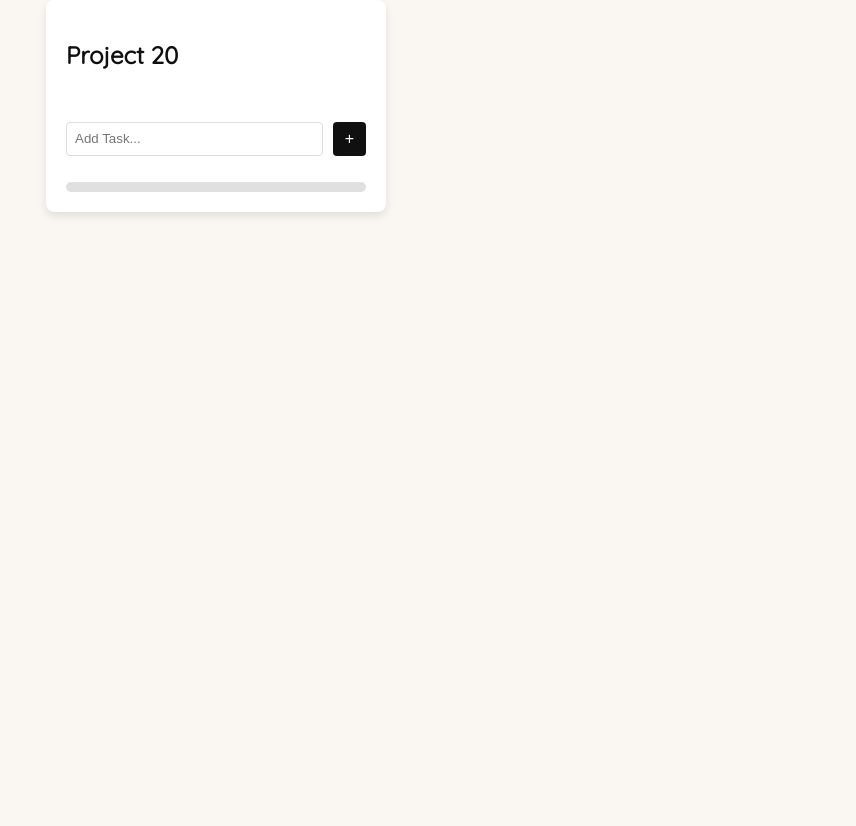
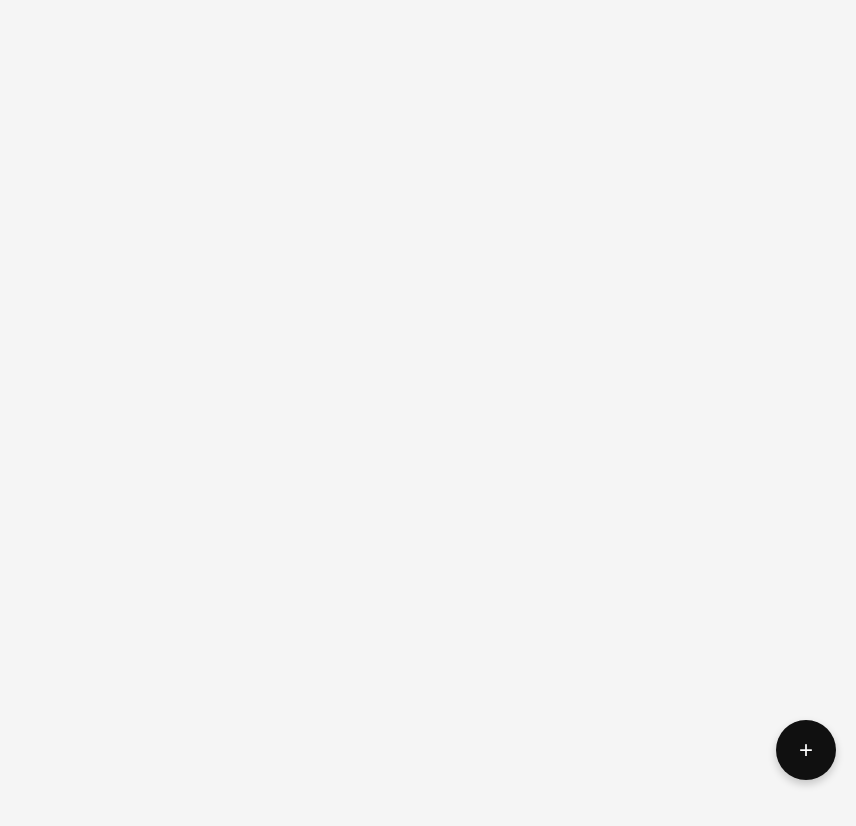
Before and after one commit to Sammany1/Traskio, a Next.js app in the folder frontend/my-app/: page / in a window 1280 px wide. Shown: the top 826 px of the page, without its empty margins (424-1280 px from the left). Before the commit the page ends 800 px from the top, so only its background shows below. Built offline with nearby package versions, Linux system fonts and the light colour scheme.

Commit message:
Created Add Card Button and Enabled Title Input

```diff
--- a/frontend/my-app/src/app/page.tsx
+++ b/frontend/my-app/src/app/page.tsx
@@ -5,6 +5,7 @@ import HomePage from "../pages/Home/HomePage";
 import LoginForm from "../pages/Login/LoginForm";
 import SignUpForm from "../pages/SignUp/SignUpForm";
 import ProjectCard from "../pages/Project/project";
+import ToDoPage from "../pages/ToDos/ToDosPage";
 
 const App = () => {
   return (
@@ -15,7 +16,7 @@ const App = () => {
     //     <Route path="/signup" element={<SignUpForm />} />
     //   </Routes>
     // </Router>
-    <ProjectCard projectId={20}/>
+    <ToDoPage/>
   );
 };
 
--- a/frontend/my-app/src/pages/Project/Project.module.css
+++ b/frontend/my-app/src/pages/Project/Project.module.css
@@ -135,3 +135,14 @@
 .deleteBtn:hover .trashIcon {
   fill: lightgrey;
 }
+
+
+
+.titleInput {
+  width: 94%;
+  padding: 8px;
+  border: 1px solid #ddd;
+  border-radius: 4px;
+  font-size: 18px;
+  margin-bottom: 16px;
+}
--- a/frontend/my-app/src/pages/Project/project.jsx
+++ b/frontend/my-app/src/pages/Project/project.jsx
@@ -3,7 +3,8 @@ import React, { useState, useRef } from 'react';
 import ProgressBar from '../../components/ui/ProgressBar';
 import styles from './Project.module.css';
 
-const ProjectCard = ({ projectId }) => {
+const ProjectCard = ({ project, updateProject }) => {
+  const { id, title, isEditing } = project;
   const [tasks, setTasks] = useState([]);
   const inputRef = useRef();
 
@@ -20,29 +21,55 @@ const ProjectCard = ({ projectId }) => {
   };
 
   const handleToggleTask = (taskId) => {
-    setTasks(tasks.map((task) =>
-      task.id === taskId ? { ...task, completed: !task.completed } : task
-    ));
+    setTasks((prevTasks) =>
+      prevTasks.map((task) =>
+        task.id === taskId ? { ...task, completed: !task.completed } : task
+      )
+    );
   };
 
   const handleDeleteTask = (taskId) => {
-    setTasks(tasks.filter((task) => task.id !== taskId));
+    setTasks((prevTasks) => prevTasks.filter((task) => task.id !== taskId));
   };
 
   const completedTasks = tasks.filter((task) => task.completed).length;
 
+  const handleTitleChange = (e) => {
+    updateProject(id, { title: e.target.value });
+  };
+
+  const handleTitleBlur = () => {
+    updateProject(id, { isEditing: false });
+  };
+
   return (
     <div className={styles.card}>
-      <h2>Project {projectId}</h2>
+      {isEditing ? (
+        <input
+          type="text"
+          value={title}
+          onChange={handleTitleChange}
+          onBlur={handleTitleBlur}
+          placeholder="Enter ToDo Title"
+          className={styles.titleInput}
+          autoFocus
+        />
+      ) : (
+        <h2 onClick={() => updateProject(id, { isEditing: true })}>
+          {title || 'Untitled Project'}
+        </h2>
+      )}
       <ul className={styles.taskList}>
-        {tasks.map((item) => (
-          <li key={item.id} className={styles.taskItem}>
-            <span className={`${styles.taskText} ${item.completed ? styles.completed : ''}`}>
-              {item.text}
+        {tasks.map((task) => (
+          <li key={task.id} className={styles.taskItem}>
+            <span
+              className={`${styles.taskText} ${task.completed ? styles.completed : ''}`}
+            >
+              {task.text}
             </span>
             <span
-              className={`${styles.checkbox} ${item.completed ? styles.checked : ''}`}
-              onClick={() => handleToggleTask(item.id)}
+              className={`${styles.checkbox} ${task.completed ? styles.checked : ''}`}
+              onClick={() => handleToggleTask(task.id)}
             >
               <svg
                 xmlns="http://www.w3.org/2000/svg"
@@ -53,15 +80,17 @@ const ProjectCard = ({ projectId }) => {
                 <path d="M10 15l-3-3 1.41-1.41L10 12.17l5.59-5.59L17 8l-7 7z" />
               </svg>
             </span>
-
-
-            <button className={styles.deleteBtn} onClick={() => handleDeleteTask(item.id)}>
+            <button
+              className={styles.deleteBtn}
+              onClick={() => handleDeleteTask(task.id)}
+            >
               <svg
                 xmlns="http://www.w3.org/2000/svg"
                 viewBox="0 0 24 24"
                 fill="currentColor"
                 className={styles.trashIcon}
-                width="20" height="20"
+                width="20"
+                height="20"
               >
                 <path d="M6 19c0 1.1.9 2 2 2h8c1.1 0 2-.9 2-2V7H6v12zm3-9h8v10H9V10zm5-6V3c0-.55-.45-1-1-1h-2c-.55 0-1 .45-1 1v1H5c-.55 0-1 .45-1 1s.45-1 1-1h1v13c0 1.1.9 2 2 2h8c1.1 0 2-.9 2-2V5h1c.55 0 1-.45 1-1s-.45-1-1-1h-4z" />
               </svg>
@@ -80,7 +109,7 @@ const ProjectCard = ({ projectId }) => {
         </button>
       </div>
       <ProgressBar
-        progress={(tasks.length ? (completedTasks / tasks.length) * 100 : 0)}
+        progress={tasks.length ? (completedTasks / tasks.length) * 100 : 0}
       />
     </div>
   );
--- /dev/null
+++ b/frontend/my-app/src/pages/ToDos/ToDosPage.jsx
@@ -0,0 +1,40 @@
+'use client';
+import React, { useState } from 'react';
+import ProjectCard from '../Project/project';
+import styles from './ToDosPage.module.css';
+
+const ToDoPage = () => {
+  const [projects, setProjects] = useState([]);
+
+  const handleAddProject = () => {
+    const newProject = { id: Date.now(), title: '', isEditing: true };
+    setProjects([...projects, newProject]);
+  };
+
+  const updateProject = (projectId, updatedData) => {
+    setProjects((prev) =>
+      prev.map((project) =>
+        project.id === projectId ? { ...project, ...updatedData } : project
+      )
+    );
+  };
+
+  return (
+    <div className={styles.todoPage}>
+      <div className={styles.projectContainer}>
+        {projects.map((project) => (
+          <ProjectCard
+            key={project.id}
+            project={project}
+            updateProject={updateProject}
+          />
+        ))}
+      </div>
+      <button className={styles.floatingButton} onClick={handleAddProject}>
+        +
+      </button>
+    </div>
+  );
+};
+
+export default ToDoPage;
--- /dev/null
+++ b/frontend/my-app/src/pages/ToDos/ToDosPage.module.css
@@ -0,0 +1,40 @@
+.todoPage {
+  position: relative;
+  min-height: 100vh;
+  padding: 20px;
+  background-color: #f5f5f5;
+  display: flex;
+  flex-direction: column;
+  gap: 16px;
+}
+
+.projectContainer {
+  display: flex;
+  flex-wrap: wrap;
+  gap: 16px;
+  justify-content: center;
+}
+
+.floatingButton {
+  position: fixed;
+  bottom: 20px;
+  right: 20px;
+  width: 60px;
+  height: 60px;
+  background-color: var(--highlight);
+  color: white;
+  border: none;
+  border-radius: 50%;
+  font-size: 24px;
+  box-shadow: 0 4px 8px rgba(0, 0, 0, 0.2);
+  cursor: pointer;
+  display: flex;
+  align-items: center;
+  justify-content: center;
+  transition: transform 0.3s ease, box-shadow 0.3s ease;
+}
+
+.floatingButton:hover {
+  transform: scale(1.1);
+  box-shadow: 0 6px 12px rgba(0, 0, 0, 0.3);
+}
```
Also changed, not shown: frontend/my-app/src/pages/ToDos/AddCardButton.jsx (added, +13 -0 lines), frontend/my-app/src/pages/ToDos/AddCardButton.module.css (added, +25 -0 lines).
